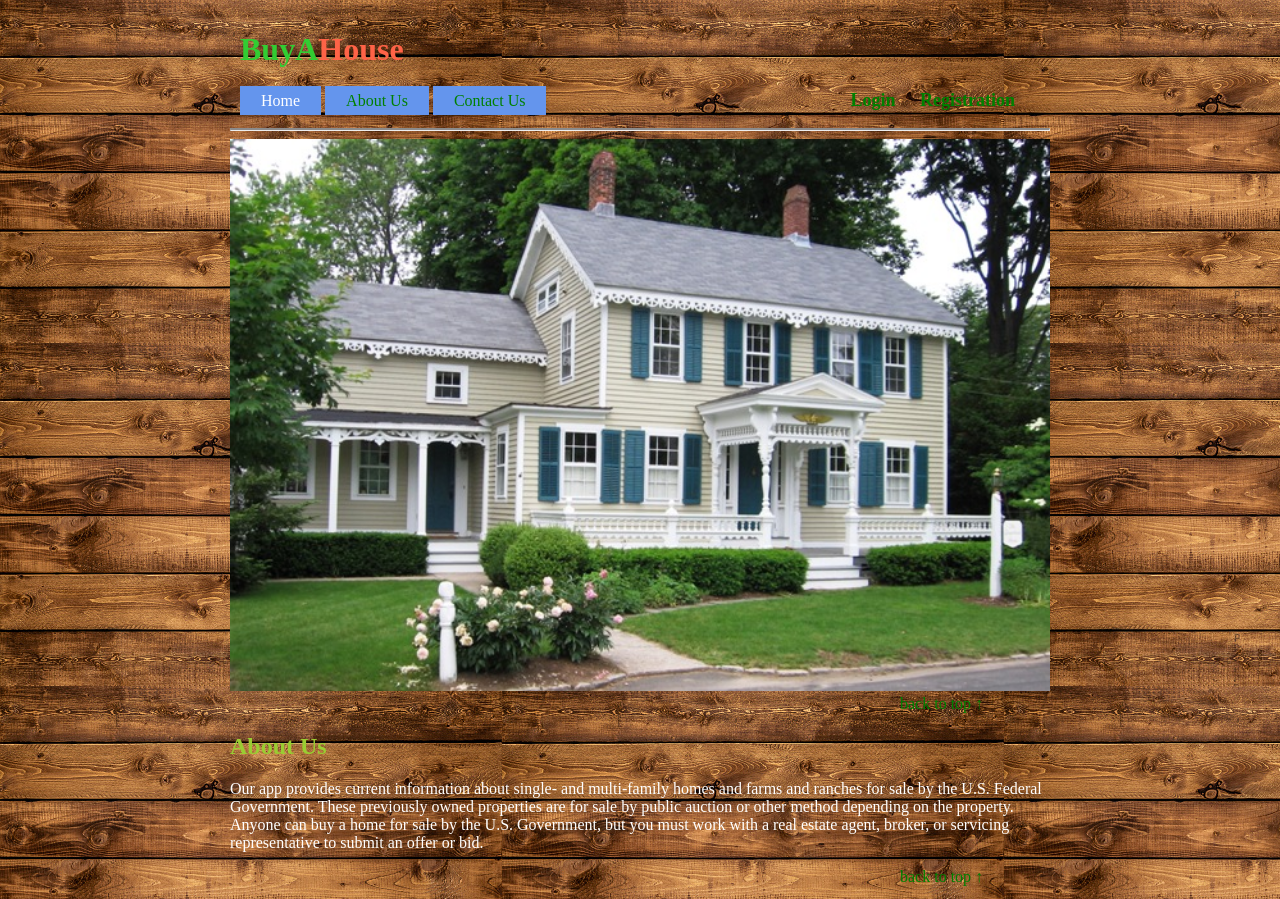
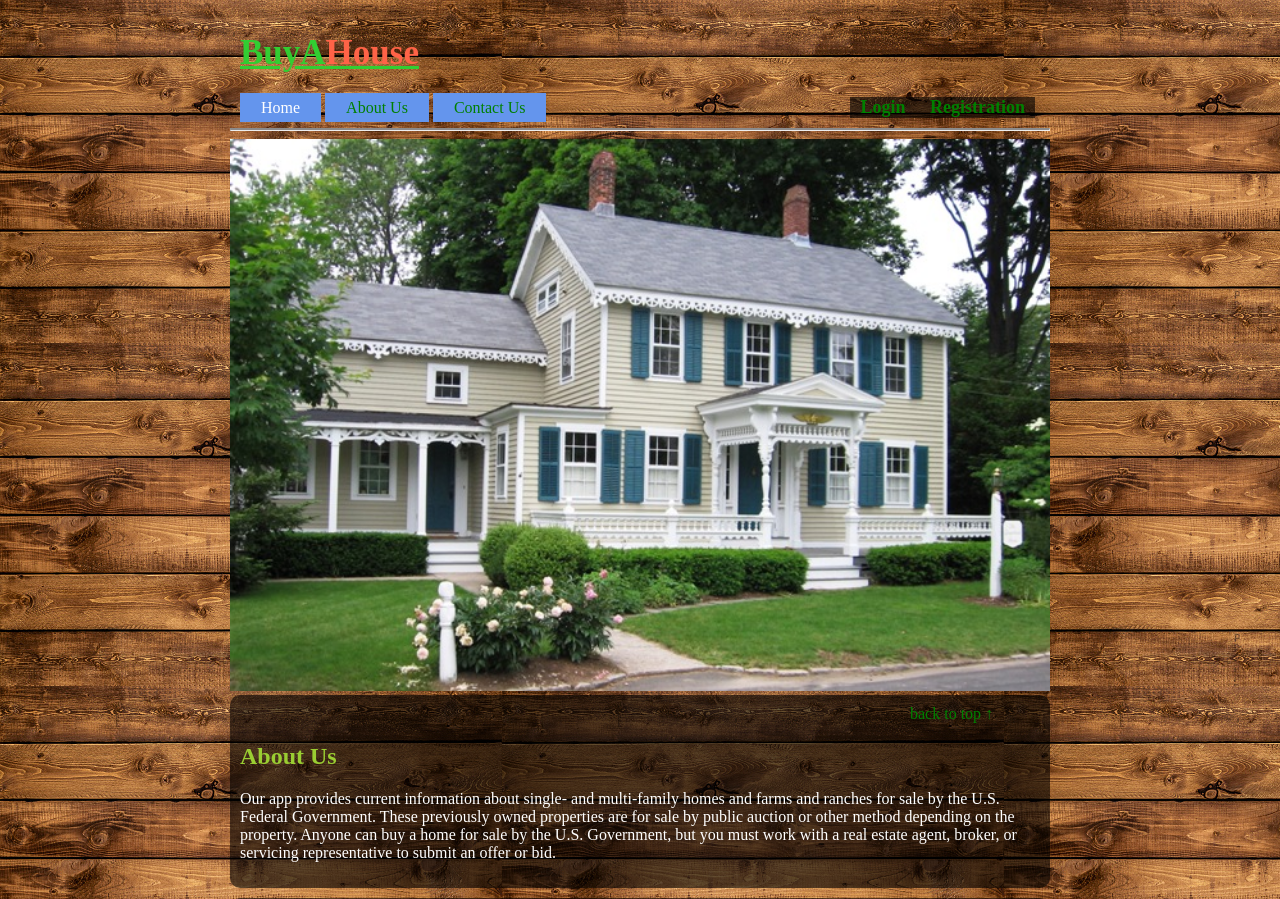
Before and after one commit to hkhattar/house, a Django app: page / in a window 1280 px wide. Shown: the top 899 px of the page. Run offline with Django 3.2, Linux system fonts and the light colour scheme; parts of the project's set-up code (start-up, migrations or seed data) failed here and were passed over; some libraries are stand-ins or nearby versions.

Commit message:
TR_ A little CSS

```diff
--- a/apps/house/static/house/css/style.css
+++ b/apps/house/static/house/css/style.css
@@ -35,12 +35,21 @@ hr{
 
 h1
 {
+	font-size: 35px;
 	color:limegreen;
+	text-decoration: underline;
 }
 
 .nav
 {
 	display:inline-block;
+}
+
+.infoBG{
+	margin-bottom: 10px;
+	background-color: rgba(0, 0, 0, 0.6);
+	border-radius: 10px;
+	padding: 10px;
 }
 
 a:not(.contact)
@@ -58,13 +67,10 @@ a:link
 {
 	color:green;
 }
-a:visited:not(.contact)
-{
-	color:white;
-}
 
 a:hover
 {
+	font-weight: bold;
 	color:pink;
 }
 
@@ -82,15 +88,18 @@ a:active
 
 }
 
-.login
-{
+.login{
+	background-color: rgba(0,0,0,0.6);
 	display: inline-block;
 	margin-left:300px;
 	font-size:18px;
 	font-weight:bold;
 	color:green;
+}
+	.login a{
+		padding: 10px;
+	}
 
-}
 .btn{
 	margin-left:0px;
 	margin-top:10px;
--- a/apps/house/templates/house/index.html
+++ b/apps/house/templates/house/index.html
@@ -3,10 +3,7 @@
 <head>
 	<title>Home Page</title>
 	{%load staticfiles%}
-
 	<link rel="stylesheet" href="{%static 'house/css/style.css'%}" media="all">
-
-
 
 
 </head>
@@ -34,7 +31,7 @@
 
 	</div>
 
-	<div>
+	<div class="infoBG">
 		<a name="AboutUs" class="contact"></a>
 		<a href="#backtotop" class="contact" id="back1">back to top &uarr;</a>
 				<h2 name="AboutUs">About Us</h2>
@@ -42,7 +39,7 @@
 	</div>
 
 
-	<div>
+	<div class="infoBG">
 		<a name="ContactUs" class="contact"></a>
 		<a href="#backtotop" class="contact" id="back2">back to top &uarr;</a>
 		<h2 name="ContactUs">Contact Us</h2>
```
Also changed, not shown: 12 other files.
